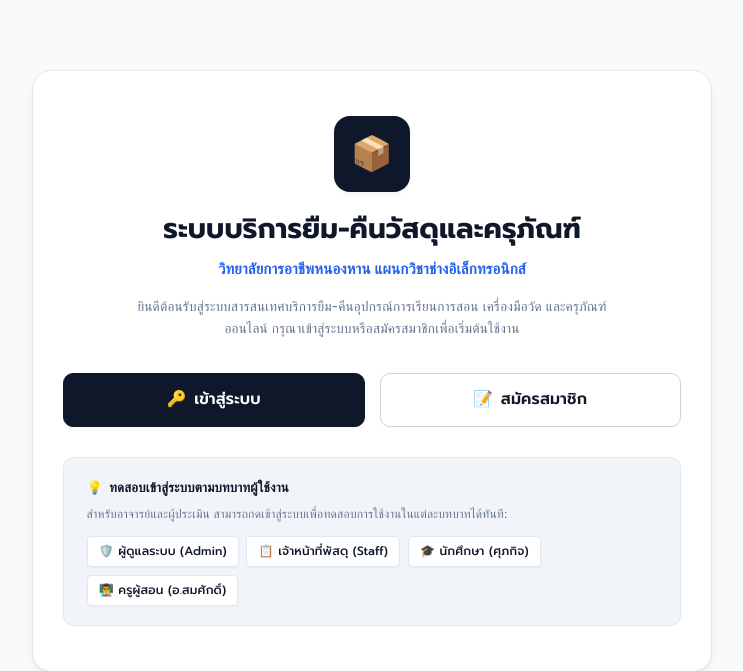
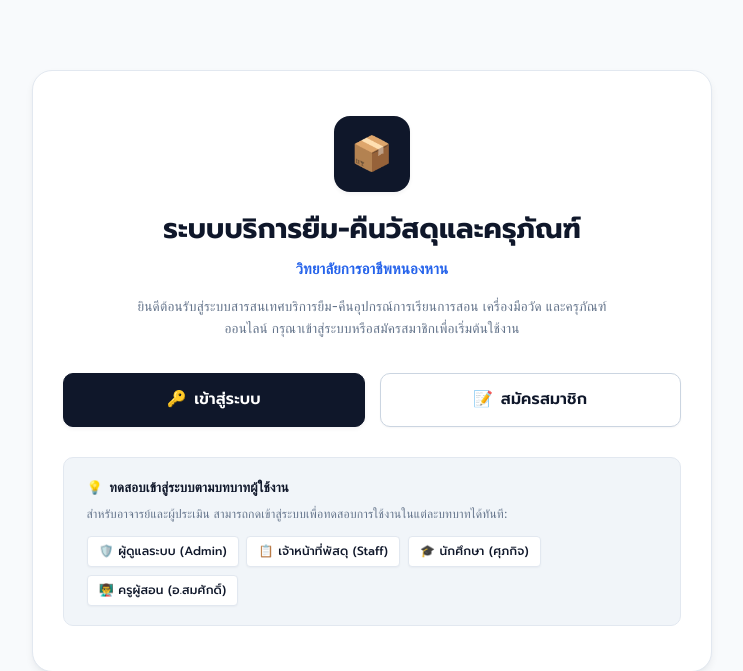
Before and after one commit to suphakitbest3004/borrow-system, a Flask app: page / in a window 1280 px wide. Shown: the top 671 px of the page, without its empty margins (268-1011 px from the left). Run offline with Flask 3, Linux system fonts and the light colour scheme; some web fonts are replaced.

Commit message:
Add files via upload

```diff
--- a/templates/index.html
+++ b/templates/index.html
@@ -13,7 +13,7 @@
             ระบบบริการยืม-คืนวัสดุและครุภัณฑ์
         </h1>
         <p style="font-size: 1rem; font-weight: 600; color: var(--accent-blue); margin-bottom: 0.85rem;">
-            วิทยาลัยการอาชีพหนองหาน แผนกวิชาช่างอิเล็กทรอนิกส์
+            วิทยาลัยการอาชีพหนองหาน
         </p>
         <p style="font-size: 0.9rem; color: var(--text-muted); max-width: 480px; margin: 0 auto 2.25rem; line-height: 1.65;">
             ยินดีต้อนรับสู่ระบบสารสนเทศบริการยืม-คืนอุปกรณ์การเรียนการสอน เครื่องมือวัด และครุภัณฑ์ออนไลน์ กรุณาเข้าสู่ระบบหรือสมัครสมาชิกเพื่อเริ่มต้นใช้งาน
```
